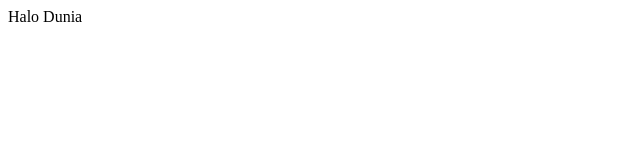
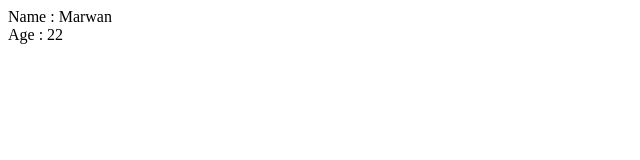
Before and after one commit to chaerulmarwan20/vue-3-composition-api, a Vue app: page / in a window 1280 px wide. Shown: the top 160 px of the page, without its empty margins (0-640 px from the left). Built offline with nearby package versions, Linux system fonts and the light colour scheme.

Commit message:
reactive & torefs

```diff
--- a/src/App.vue
+++ b/src/App.vue
@@ -1,20 +1,24 @@
 <template>
-  <div>{{ message }}</div>
+  <div>Name : {{ name }}</div>
+  <div>Age : {{ age }}</div>
 </template>
 
 <script>
-import { ref } from "vue";
+import { reactive, toRefs } from "vue";
 
 export default {
   setup() {
-    const message = ref("Hello World");
+    const user = reactive({
+      name: "Chaerul",
+      age: "22",
+    });
 
     setTimeout(() => {
-      message.value = "Halo Dunia";
+      user.name = "Marwan";
     }, 2000);
 
     return {
-      message,
+      ...toRefs(user),
     };
   },
 };
```
